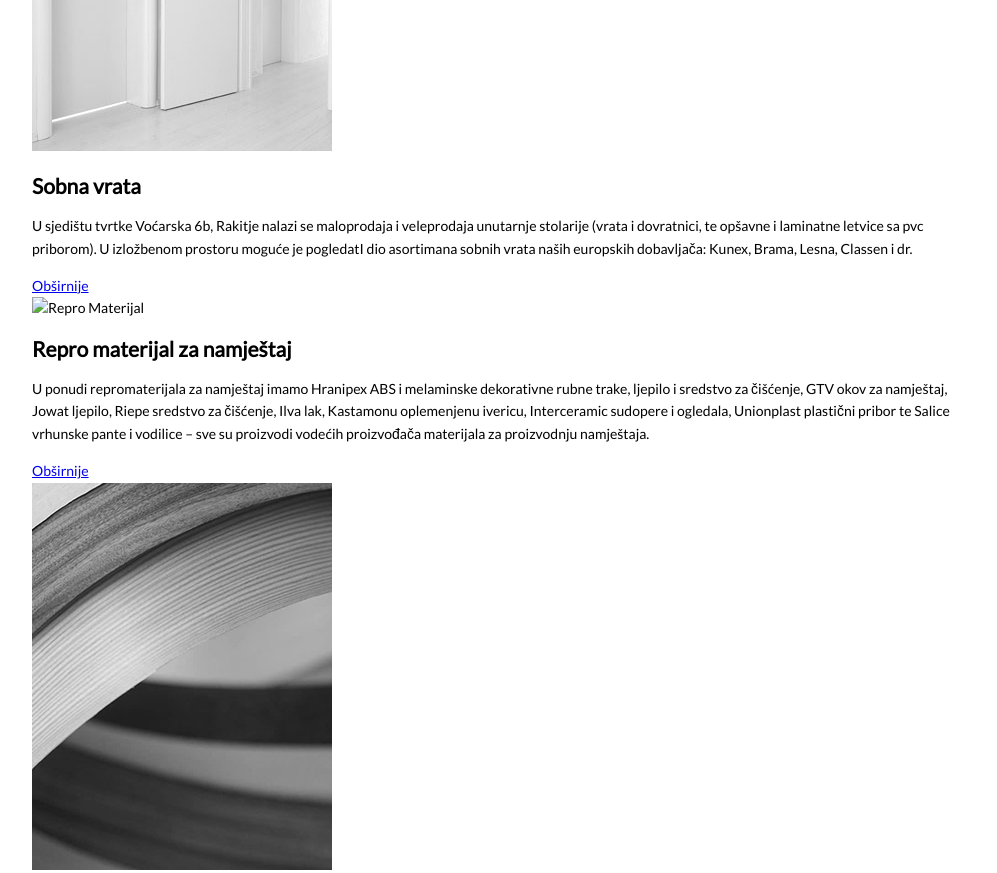
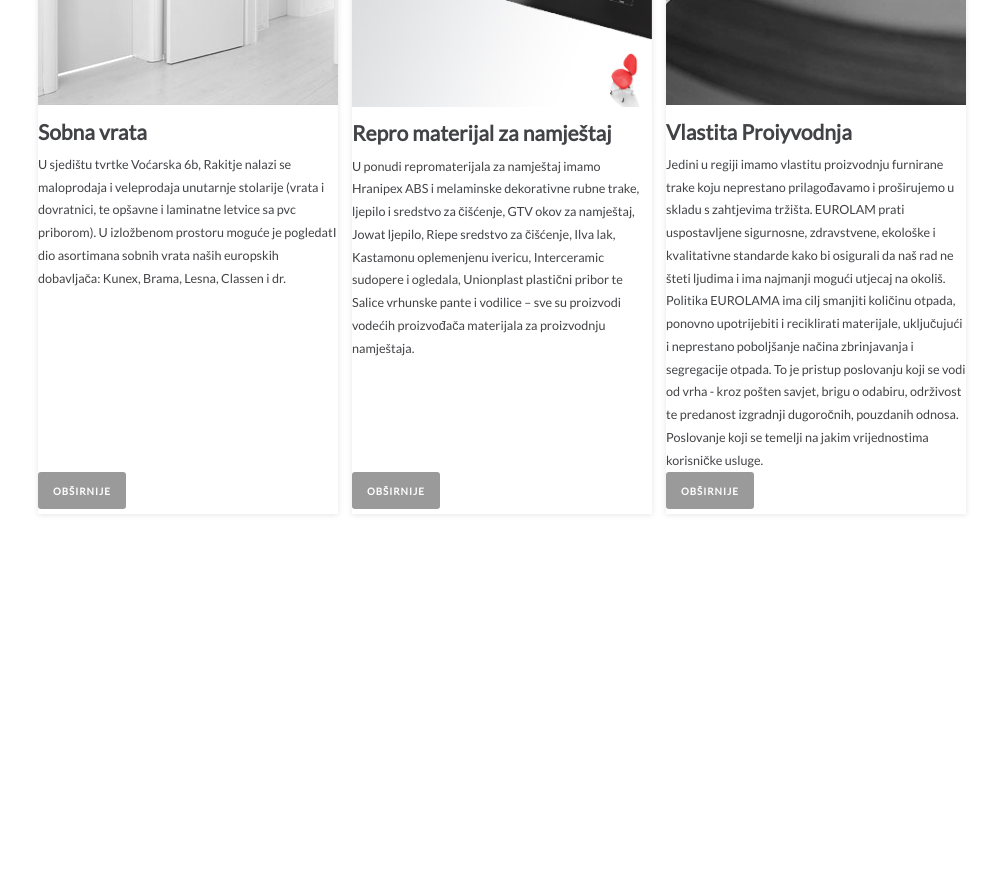
Before and after one commit to irinka1369/Eurolam, a plain HTML site: page index.html in a window 1280 px wide. Shown: the part 880-1753 px from the top of the page, without its empty margins (138-1135 px from the left). After the commit the page ends 1408 px from the top, so only its background shows below. Drawn offline with Linux system fonts and the light colour scheme.

Commit message:
Some css

```diff
--- a/css/index.css
+++ b/css/index.css
@@ -11,6 +11,12 @@ html, body {
     font-size: 14px;
     font-weight: 300;
     line-height: 1.625em;
+}
+
+body {
+    display: flex;
+    flex-direction: column;
+    justify-content: center;
 }
 
 .mh-logo {
@@ -30,6 +36,7 @@ html, body {
     margin: 0;
     padding: 0;
 }
+
 .logo-pic img {
     max-width: 100%;
     height: auto;
@@ -37,7 +44,7 @@ html, body {
 
 .container {
     max-width: 100%;
-    padding: 20px;
+    padding: 0;
     margin: 0 auto;
 }
 
@@ -128,3 +135,75 @@ header .banner {
 .main-button a:hover {
     text-decoration: underline;
 }
+
+/* section styling */
+
+.flex h1 {
+    text-align: center;
+    margin-top: 2em;
+}
+
+.col {
+    padding-bottom: 5px;
+    color: #424346;
+    background: #FFF;
+    box-shadow: 0 1px 6px rgba(0, 0, 0, .1);
+}
+
+.col h2, .col p {
+    margin: 0;
+    padding: 0 ;
+}
+
+.col h2 {
+    margin: .75em 0 .5em;
+}
+
+.col p {
+     text-align: left;
+    font-size: 0.9em;
+}
+
+.butt {
+    padding: 8px 15px 6px;
+    font-size: .7em;
+    letter-spacing: 0.1em;
+    font-weight: bold;
+    text-transform: uppercase;
+    text-decoration: none;
+    color: #FFF;
+    border-radius: 3px;
+    background: #9B9A9B;
+    transition: all .275s;
+}
+
+.flex .col img {
+    width: 100%;
+    height: auto;
+}
+
+.flex {
+    display: flex;
+    flex-direction: row;
+    justify-content: center;
+    max-width: 100%;
+    margin: 0;
+}
+
+.flex .col {
+    display: flex;
+    flex-direction: column;
+    flex: 0 1 300px;
+    margin: 1em 0.5em;
+}
+
+.flex .col .butt {
+    align-self: flex-start;
+    margin-top: auto;
+}
+
+@media (max-width: 900px) {
+    .flex {
+        flex-wrap: wrap;
+    }
+}
--- a/index.html
+++ b/index.html
@@ -39,8 +39,8 @@
 
 
     <section>
-        <div class="container">
-            <div class="product" id="sobna-vrata">
+        <div class="flex">
+            <div div class="col" id="sobna-vrata">
                 <img src="img/sobna-vrata.jpg" alt="Bijela Sobna Vrata">
                 <h2>Sobna vrata</h2>
                 <p>
@@ -49,10 +49,10 @@
                     moguće je pogledatI dio asortimana sobnih vrata naših europskih dobavljača: Kunex, Brama, Lesna,
                     Classen i dr.
                 </p>
-                <a href="#">Obširnije</a>
+                <a class="butt" href="#">Obširnije</a>
             </div>
-            <div class="product" id="repro_materijal">
-                <img src="imgr/katalog.jpg" alt="Repro Materijal">
+            <div div class="col" id="repro_materijal">
+                <img src="img/katalog.jpg" alt="Repro Materijal">
                 <h2>Repro materijal za namještaj</h2>
                 <p>
                     U ponudi repromaterijala za namještaj imamo Hranipex ABS i melaminske dekorativne rubne trake,
@@ -61,9 +61,9 @@
                     plastični pribor te Salice vrhunske pante i vodilice – sve su proizvodi vodećih proizvođača
                     materijala za proizvodnju namještaja.
                 </p>
-                <a href="#">Obširnije</a>
+                <a class="butt" href="#">Obširnije</a>
             </div>
-            <div class="product" id="vlastita_proizvodnja">
+            <div div class="col" id="vlastita_proizvodnja">
                 <img src="img/furnir.jpg" alt="Sivi Namještaj">
                 <h2>Vlastita Proiyvodnja</h2>
                 <p>
@@ -77,7 +77,7 @@
                     predanost izgradnji dugoročnih, pouzdanih odnosa. Poslovanje koji se temelji na jakim
                     vrijednostima korisničke usluge.
                 </p>
-                <a href="#">Obširnije</a>
+                <a class="butt" href="#">Obširnije</a>
             </div>
         </div>
     </section>
```
